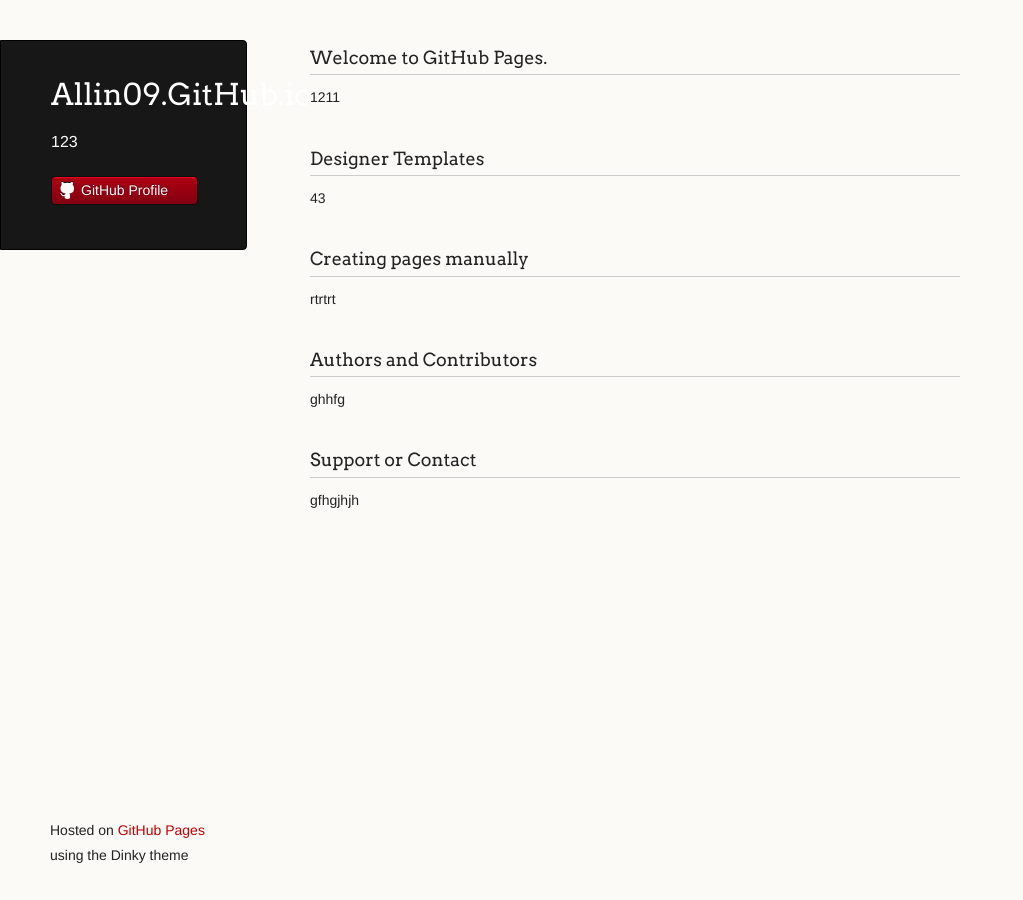
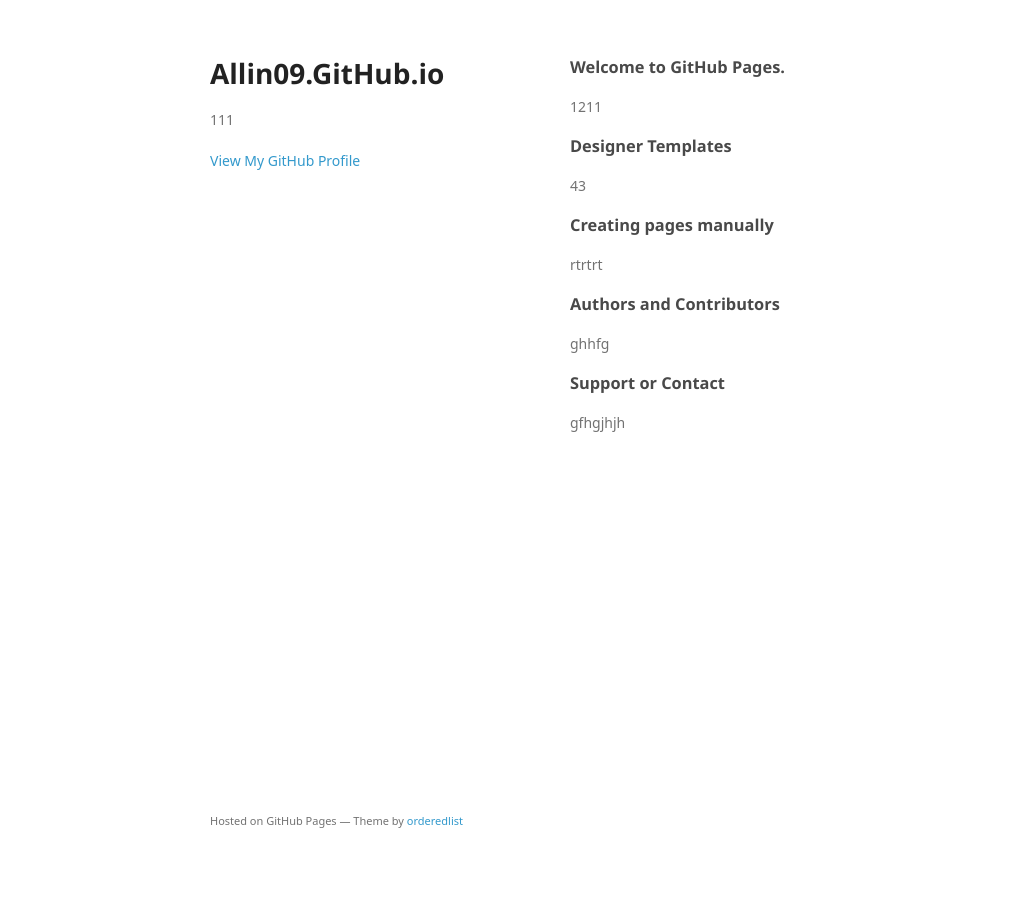
Before and after one commit to allin09/allin09.github.io, a Jekyll site: the page index.html, which Jekyll copies as it is, in a window 1280 px wide. Shown: the whole page, without its empty margins (0-1023 px from the left). Built offline with Jekyll 4.4.1, drawn with Linux system fonts in a browser that asks for light colours; some web fonts are replaced.

Commit message:
Replace master branch with page content via GitHub

```diff
--- a/index.html
+++ b/index.html
@@ -7,8 +7,7 @@
 
     <link rel="stylesheet" href="stylesheets/styles.css">
     <link rel="stylesheet" href="stylesheets/github-light.css">
-    <script src="javascripts/scale.fix.js"></script>
-    <meta name="viewport" content="width=device-width, initial-scale=1, user-scalable=no">
+    <meta name="viewport" content="width=device-width">
     <!--[if lt IE 9]>
     <script src="//html5shiv.googlecode.com/svn/trunk/html5.js"></script>
     <![endif]-->
@@ -16,14 +15,11 @@
   <body>
     <div class="wrapper">
       <header>
-        <h1 class="header">Allin09.GitHub.io</h1>
-        <p class="header">123</p>
+        <h1>Allin09.GitHub.io</h1>
+        <p>111</p>
 
 
-
-        <ul>
-          <li><a class="buttons github" href="https://github.com/allin09">GitHub Profile</a></li>
-        </ul>
+        <p class="view"><a href="https://github.com/allin09">View My GitHub Profile</a></p>
 
       </header>
       <section>
@@ -53,10 +49,10 @@
 <p>gfhgjhjh</p>
       </section>
       <footer>
-        <p><small>Hosted on <a href="https://pages.github.com">GitHub Pages</a> using the Dinky theme</small></p>
+        <p><small>Hosted on GitHub Pages &mdash; Theme by <a href="https://github.com/orderedlist">orderedlist</a></small></p>
       </footer>
     </div>
-    <!--[if !IE]><script>fixScale(document);</script><![endif]-->
+    <script src="javascripts/scale.fix.js"></script>
 
   </body>
 </html>
--- a/javascripts/scale.fix.js
+++ b/javascripts/scale.fix.js
@@ -1,20 +1,17 @@
-fixScale = function(doc) {
-
-	var addEvent = 'addEventListener',
-	    type = 'gesturestart',
-	    qsa = 'querySelectorAll',
-	    scales = [1, 1],
-	    meta = qsa in doc ? doc[qsa]('meta[name=viewport]') : [];
-
-	function fix() {
-		meta.content = 'width=device-width,minimum-scale=' + scales[0] + ',maximum-scale=' + scales[1];
-		doc.removeEventListener(type, fix, true);
-	}
-
-	if ((meta = meta[meta.length - 1]) && addEvent in doc) {
-		fix();
-		scales = [.25, 1.6];
-		doc[addEvent](type, fix, true);
-	}
-
-};
+var metas = document.getElementsByTagName('meta');
+var i;
+if (navigator.userAgent.match(/iPhone/i)) {
+  for (i=0; i<metas.length; i++) {
+    if (metas[i].name == "viewport") {
+      metas[i].content = "width=device-width, minimum-scale=1.0, maximum-scale=1.0";
+    }
+  }
+  document.addEventListener("gesturestart", gestureStart, false);
+}
+function gestureStart() {
+  for (i=0; i<metas.length; i++) {
+    if (metas[i].name == "viewport") {
+      metas[i].content = "width=device-width, minimum-scale=0.25, maximum-scale=1.6";
+    }
+  }
+}
--- a/params.json
+++ b/params.json
@@ -1 +1 @@
-{"name":"Allin09.GitHub.io","tagline":"123","body":"### Welcome to GitHub Pages.\r\n1211\r\n### Designer Templates\r\n43\r\n### Creating pages manually\r\nrtrtrt\r\n\r\n### Authors and Contributors\r\nghhfg\r\n\r\n### Support or Contact\r\ngfhgjhjh","google":"","note":"Don't delete this file! It's used internally to help with page regeneration."}
+{"name":"Allin09.GitHub.io","tagline":"111","body":"### Welcome to GitHub Pages.\r\n1211\r\n### Designer Templates\r\n43\r\n### Creating pages manually\r\nrtrtrt\r\n\r\n### Authors and Contributors\r\nghhfg\r\n\r\n### Support or Contact\r\ngfhgjhjh","google":"","note":"Don't delete this file! It's used internally to help with page regeneration."}
--- a/stylesheets/styles.css
+++ b/stylesheets/styles.css
@@ -1,338 +1,251 @@
-@import url(https://fonts.googleapis.com/css?family=Arvo:400,700,400italic);
-
-/* MeyerWeb Reset */
-
-html, body, div, span, applet, object, iframe,
-h1, h2, h3, h4, h5, h6, p, blockquote, pre,
-a, abbr, acronym, address, big, cite, code,
-del, dfn, em, img, ins, kbd, q, s, samp,
-small, strike, strong, sub, sup, tt, var,
-b, u, i, center,
-dl, dt, dd, ol, ul, li,
-fieldset, form, label, legend,
-table, caption, tbody, tfoot, thead, tr, th, td,
-article, aside, canvas, details, embed,
-figure, figcaption, footer, header, hgroup,
-menu, nav, output, ruby, section, summary,
-time, mark, audio, video {
-  margin: 0;
-  padding: 0;
-  border: 0;
-  font: inherit;
-  vertical-align: baseline;
+@font-face {
+  font-family: 'Noto Sans';
+  font-weight: 400;
+  font-style: normal;
+  src: url('../fonts/Noto-Sans-regular/Noto-Sans-regular.eot');
+  src: url('../fonts/Noto-Sans-regular/Noto-Sans-regular.eot?#iefix') format('embedded-opentype'),
+       local('Noto Sans'),
+       local('Noto-Sans-regular'),
+       url('../fonts/Noto-Sans-regular/Noto-Sans-regular.woff2') format('woff2'),
+       url('../fonts/Noto-Sans-regular/Noto-Sans-regular.woff') format('woff'),
+       url('../fonts/Noto-Sans-regular/Noto-Sans-regular.ttf') format('truetype'),
+       url('../fonts/Noto-Sans-regular/Noto-Sans-regular.svg#NotoSans') format('svg');
 }
 
+@font-face {
+  font-family: 'Noto Sans';
+  font-weight: 700;
+  font-style: normal;
+  src: url('../fonts/Noto-Sans-700/Noto-Sans-700.eot');
+  src: url('../fonts/Noto-Sans-700/Noto-Sans-700.eot?#iefix') format('embedded-opentype'),
+       local('Noto Sans Bold'),
+       local('Noto-Sans-700'),
+       url('../fonts/Noto-Sans-700/Noto-Sans-700.woff2') format('woff2'),
+       url('../fonts/Noto-Sans-700/Noto-Sans-700.woff') format('woff'),
+       url('../fonts/Noto-Sans-700/Noto-Sans-700.ttf') format('truetype'),
+       url('../fonts/Noto-Sans-700/Noto-Sans-700.svg#NotoSans') format('svg');
+}
 
-/* Base text styles */
+@font-face {
+  font-family: 'Noto Sans';
+  font-weight: 400;
+  font-style: italic;
+  src: url('../fonts/Noto-Sans-italic/Noto-Sans-italic.eot');
+  src: url('../fonts/Noto-Sans-italic/Noto-Sans-italic.eot?#iefix') format('embedded-opentype'),
+       local('Noto Sans Italic'),
+       local('Noto-Sans-italic'),
+       url('../fonts/Noto-Sans-italic/Noto-Sans-italic.woff2') format('woff2'),
+       url('../fonts/Noto-Sans-italic/Noto-Sans-italic.woff') format('woff'),
+       url('../fonts/Noto-Sans-italic/Noto-Sans-italic.ttf') format('truetype'),
+       url('../fonts/Noto-Sans-italic/Noto-Sans-italic.svg#NotoSans') format('svg');
+}
+
+@font-face {
+  font-family: 'Noto Sans';
+  font-weight: 700;
+  font-style: italic;
+  src: url('../fonts/Noto-Sans-700italic/Noto-Sans-700italic.eot');
+  src: url('../fonts/Noto-Sans-700italic/Noto-Sans-700italic.eot?#iefix') format('embedded-opentype'),
+       local('Noto Sans Bold Italic'),
+       local('Noto-Sans-700italic'),
+       url('../fonts/Noto-Sans-700italic/Noto-Sans-700italic.woff2') format('woff2'),
+       url('../fonts/Noto-Sans-700italic/Noto-Sans-700italic.woff') format('woff'),
+       url('../fonts/Noto-Sans-700italic/Noto-Sans-700italic.ttf') format('truetype'),
+       url('../fonts/Noto-Sans-700italic/Noto-Sans-700italic.svg#NotoSans') format('svg');
+}
 
 body {
-  padding:10px 50px 0 0;
-  font-family:"Helvetica Neue", Helvetica, Arial, sans-serif;
-	font-size: 14px;
-	color: #232323;
-	background-color: #FBFAF7;
-	margin: 0;
-	line-height: 1.8em;
-	-webkit-font-smoothing: antialiased;
-
+  background-color: #fff;
+  padding:50px;
+  font: 14px/1.5 "Noto Sans", "Helvetica Neue", Helvetica, Arial, sans-serif;
+  color:#727272;
+  font-weight:400;
 }
 
 h1, h2, h3, h4, h5, h6 {
-  color:#232323;
-  margin:36px 0 10px;
+  color:#222;
+  margin:0 0 20px;
 }
 
-p, ul, ol, table, dl {
-  margin:0 0 22px;
+p, ul, ol, table, pre, dl {
+  margin:0 0 20px;
 }
 
 h1, h2, h3 {
-	font-family: Arvo, Monaco, serif;
-  line-height:1.3;
-	font-weight: normal;
-}
-
-h1,h2, h3 {
-	display: block;
-	border-bottom: 1px solid #ccc;
-	padding-bottom: 5px;
+  line-height:1.1;
 }
 
 h1 {
-	font-size: 30px;
+  font-size:28px;
 }
 
 h2 {
-	font-size: 24px;
+  color:#393939;
 }
 
-h3 {
-	font-size: 18px;
-}
-
-h4, h5, h6 {
-	font-family: Arvo, Monaco, serif;
-	font-weight: 700;
+h3, h4, h5, h6 {
+  color:#494949;
 }
 
 a {
-  color:#C30000;
-  font-weight:200;
+  color:#39c;
   text-decoration:none;
 }
 
 a:hover {
-	text-decoration: underline;
+  color:#069;
 }
 
 a small {
-	font-size: 12px;
+  font-size:11px;
+  color:#777;
+  margin-top:-0.3em;
+  display:block;
 }
 
-em {
-	font-style: italic;
+a:hover small {
+  color:#777;
+}
+
+.wrapper {
+  width:860px;
+  margin:0 auto;
+}
+
+blockquote {
+  border-left:1px solid #e5e5e5;
+  margin:0;
+  padding:0 0 0 20px;
+  font-style:italic;
+}
+
+code, pre {
+  font-family:Monaco, Bitstream Vera Sans Mono, Lucida Console, Terminal, Consolas, Liberation Mono, DejaVu Sans Mono, Courier New, monospace;
+  color:#333;
+  font-size:12px;
+}
+
+pre {
+  padding:8px 15px;
+  background: #f8f8f8;
+  border-radius:5px;
+  border:1px solid #e5e5e5;
+  overflow-x: auto;
+}
+
+table {
+  width:100%;
+  border-collapse:collapse;
+}
+
+th, td {
+  text-align:left;
+  padding:5px 10px;
+  border-bottom:1px solid #e5e5e5;
+}
+
+dt {
+  color:#444;
+  font-weight:700;
+}
+
+th {
+  color:#444;
+}
+
+img {
+  max-width:100%;
+}
+
+header {
+  width:270px;
+  float:left;
+  position:fixed;
+  -webkit-font-smoothing:subpixel-antialiased;
+}
+
+header ul {
+  list-style:none;
+  height:40px;
+  padding:0;
+  background: #f4f4f4;
+  border-radius:5px;
+  border:1px solid #e0e0e0;
+  width:270px;
+}
+
+header li {
+  width:89px;
+  float:left;
+  border-right:1px solid #e0e0e0;
+  height:40px;
+}
+
+header li:first-child a {
+  border-radius:5px 0 0 5px;
+}
+
+header li:last-child a {
+  border-radius:0 5px 5px 0;
+}
+
+header ul a {
+  line-height:1;
+  font-size:11px;
+  color:#999;
+  display:block;
+  text-align:center;
+  padding-top:6px;
+  height:34px;
+}
+
+header ul a:hover {
+  color:#999;
+}
+
+header ul a:active {
+  background-color:#f0f0f0;
 }
 
 strong {
+  color:#222;
   font-weight:700;
 }
 
-ul {
-  list-style-position: inside;
-  list-style: disc;
-  padding-left: 25px;
+header ul li + li + li {
+  border-right:none;
+  width:89px;
 }
 
-ol {
-  list-style-position: inside;
-  list-style: decimal;
-  padding-left: 25px;
+header ul a strong {
+  font-size:14px;
+  display:block;
+  color:#222;
 }
 
-blockquote {
-  margin: 0;
-  padding: 0 0 0 20px;
-  font-style: italic;
+section {
+  width:500px;
+  float:right;
+  padding-bottom:50px;
 }
 
-dl, dt, dd, dl p {
-	font-color: #444;
-}
-
-dl dt {
-  font-weight: bold;
-}
-
-dl dd {
-  padding-left: 20px;
-  font-style: italic;
-}
-
-dl p {
-  padding-left: 20px;
-  font-style: italic;
+small {
+  font-size:11px;
 }
 
 hr {
   border:0;
-  background:#ccc;
+  background:#e5e5e5;
   height:1px;
-  margin:0 0 24px;
+  margin:0 0 20px;
 }
 
-/* Images */
-
-img {
-  position: relative;
-  margin: 0 auto;
-  max-width: 650px;
-  padding: 5px;
-  margin: 10px 0 32px 0;
-  border: 1px solid #ccc;
-}
-
-p img {
-  display: inline;
-  margin: 0;
-  padding: 0;
-  vertical-align: middle;
-  text-align: center;
-  border: none;
-}
-
-/* Code blocks */
-
-code, pre {
-	font-family: Monaco, "Bitstream Vera Sans Mono", "Lucida Console", Terminal, monospace;
-  color:#000;
-  font-size:14px;
-}
-
-pre {
-	padding: 4px 12px;
-  background: #FDFEFB;
-  border-radius:4px;
-  border:1px solid #D7D8C8;
-  overflow: auto;
-  overflow-y: hidden;
-	margin-bottom: 32px;
-}
-
-
-/* Tables */
-
-table {
-  width:100%;
-}
-
-table {
-  border: 1px solid #ccc;
-  margin-bottom: 32px;
-  text-align: left;
- }
-
-th {
-  font-family: 'Arvo', Helvetica, Arial, sans-serif;
-	font-size: 18px;
-	font-weight: normal;
-  padding: 10px;
-  background: #232323;
-  color: #FDFEFB;
- }
-
-td {
-  padding: 10px;
-	background: #ccc;
- }
-
-
-/* Wrapper */
-.wrapper {
-  width:960px;
-}
-
-
-/* Header */
-
-header {
-	background-color: #171717;
-	color: #FDFDFB;
-  width:170px;
+footer {
+  width:270px;
   float:left;
   position:fixed;
-	border: 1px solid #000;
-	-webkit-border-top-right-radius: 4px;
-	-webkit-border-bottom-right-radius: 4px;
-	-moz-border-radius-topright: 4px;
-	-moz-border-radius-bottomright: 4px;
-	border-top-right-radius: 4px;
-	border-bottom-right-radius: 4px;
-	padding: 34px 25px 22px 50px;
-	margin: 30px 25px 0 0;
-	-webkit-font-smoothing: antialiased;
-}
-
-p.header {
-	font-size: 16px;
-}
-
-h1.header {
-	font-family: Arvo, sans-serif;
-	font-size: 30px;
-	font-weight: 300;
-	line-height: 1.3em;
-	border-bottom: none;
-	margin-top: 0;
-}
-
-
-h1.header, a.header, a.name, header a{
-	color: #fff;
-}
-
-a.header {
-	text-decoration: underline;
-}
-
-a.name {
-	white-space: nowrap;
-}
-
-header ul {
-  list-style:none;
-  padding:0;
-}
-
-header li {
-	list-style-type: none;
-  width:132px;
-  height:15px;
-	margin-bottom: 12px;
-	line-height: 1em;
-	padding: 6px 6px 6px 7px;
-
-	background: #AF0011;
-	background: -moz-linear-gradient(top, #AF0011 0%, #820011 100%);
-  background: -webkit-gradient(linear, left top, left bottom, color-stop(0%,#f8f8f8), color-stop(100%,#dddddd));
-  background: -webkit-linear-gradient(top, #AF0011 0%,#820011 100%);
-  background: -o-linear-gradient(top, #AF0011 0%,#820011 100%);
-  background: -ms-linear-gradient(top, #AF0011 0%,#820011 100%);
-  background: linear-gradient(top, #AF0011 0%,#820011 100%);
-
-	border-radius:4px;
-  border:1px solid #0D0D0D;
-
-	-webkit-box-shadow: inset 0px 1px 1px 0 rgba(233,2,38, 1);
-	box-shadow: inset 0px 1px 1px 0 rgba(233,2,38, 1);
-
-}
-
-header li:hover {
-	background: #C3001D;
-	background: -moz-linear-gradient(top, #C3001D 0%, #950119 100%);
-  background: -webkit-gradient(linear, left top, left bottom, color-stop(0%,#f8f8f8), color-stop(100%,#dddddd));
-  background: -webkit-linear-gradient(top, #C3001D 0%,#950119 100%);
-  background: -o-linear-gradient(top, #C3001D 0%,#950119 100%);
-  background: -ms-linear-gradient(top, #C3001D 0%,#950119 100%);
-  background: linear-gradient(top, #C3001D 0%,#950119 100%);
-}
-
-a.buttons {
-	-webkit-font-smoothing: antialiased;
-	background: url(../images/arrow-down.png) no-repeat;
-	font-weight: normal;
-	text-shadow: rgba(0, 0, 0, 0.4) 0 -1px 0;
-	padding: 2px 2px 2px 22px;
-	height: 30px;
-}
-
-a.github {
-	background: url(../images/octocat-small.png) no-repeat 1px;
-}
-
-a.buttons:hover {
-	color: #fff;
-	text-decoration: none;
-}
-
-
-/* Section - for main page content */
-
-section {
-  width:650px;
-  float:right;
-  padding-bottom:50px;
-}
-
-
-/* Footer */
-
-footer {
-  width:170px;
-  float:left;
-  position:fixed;
-  bottom:10px;
-	padding-left: 50px;
+  bottom:50px;
+  -webkit-font-smoothing:subpixel-antialiased;
 }
 
 @media print, screen and (max-width: 960px) {
@@ -348,18 +261,14 @@
     width:auto;
   }
 
-	footer {
-		border-top: 1px solid #ccc;
-		margin:0 84px 0 50px;
-		padding:0;
-	}
-
   header {
     padding-right:320px;
   }
 
   section {
-    padding:20px 84px 20px 50px;
+    border:1px solid #e5e5e5;
+    border-width:1px 0;
+    padding:20px 0;
     margin:0 0 20px;
   }
 
@@ -369,8 +278,8 @@
 
   header ul {
     position:absolute;
-    right:130px;
-    top:84px;
+    right:50px;
+    top:52px;
   }
 }
 
@@ -380,38 +289,30 @@
   }
 
   header {
-    padding:10px 20px 0;
-		margin-right: 0;
+    padding:0;
   }
-
-	section {
-    padding:10px 0 10px 20px;
-    margin:0 0 30px;
-  }
-
-	footer {
-		margin: 0 0 0 30px;
-	}
 
   header ul, header p.view {
     position:static;
   }
+
+  pre, code {
+    word-wrap:normal;
+  }
 }
 
 @media print, screen and (max-width: 480px) {
-
-  header ul li.download {
-    display:none;
+  body {
+    padding:15px;
   }
 
-	footer {
-		margin: 0 0 0 20px;
-	}
+  header ul {
+    width:99%;
+  }
 
-	footer a{
-		display:block;
-	}
-
+  header li, header ul li + li + li {
+    width:33%;
+  }
 }
 
 @media print {
```
